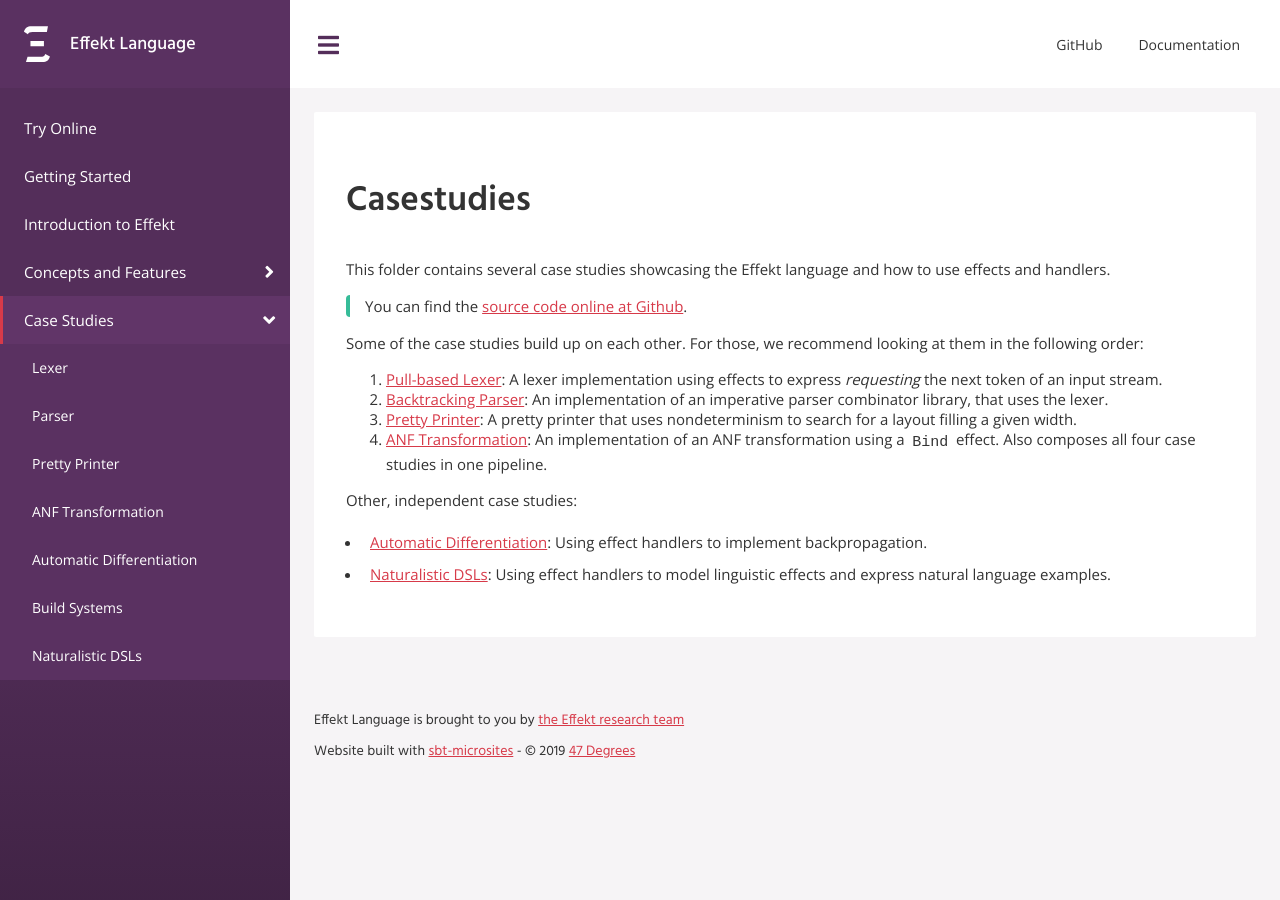
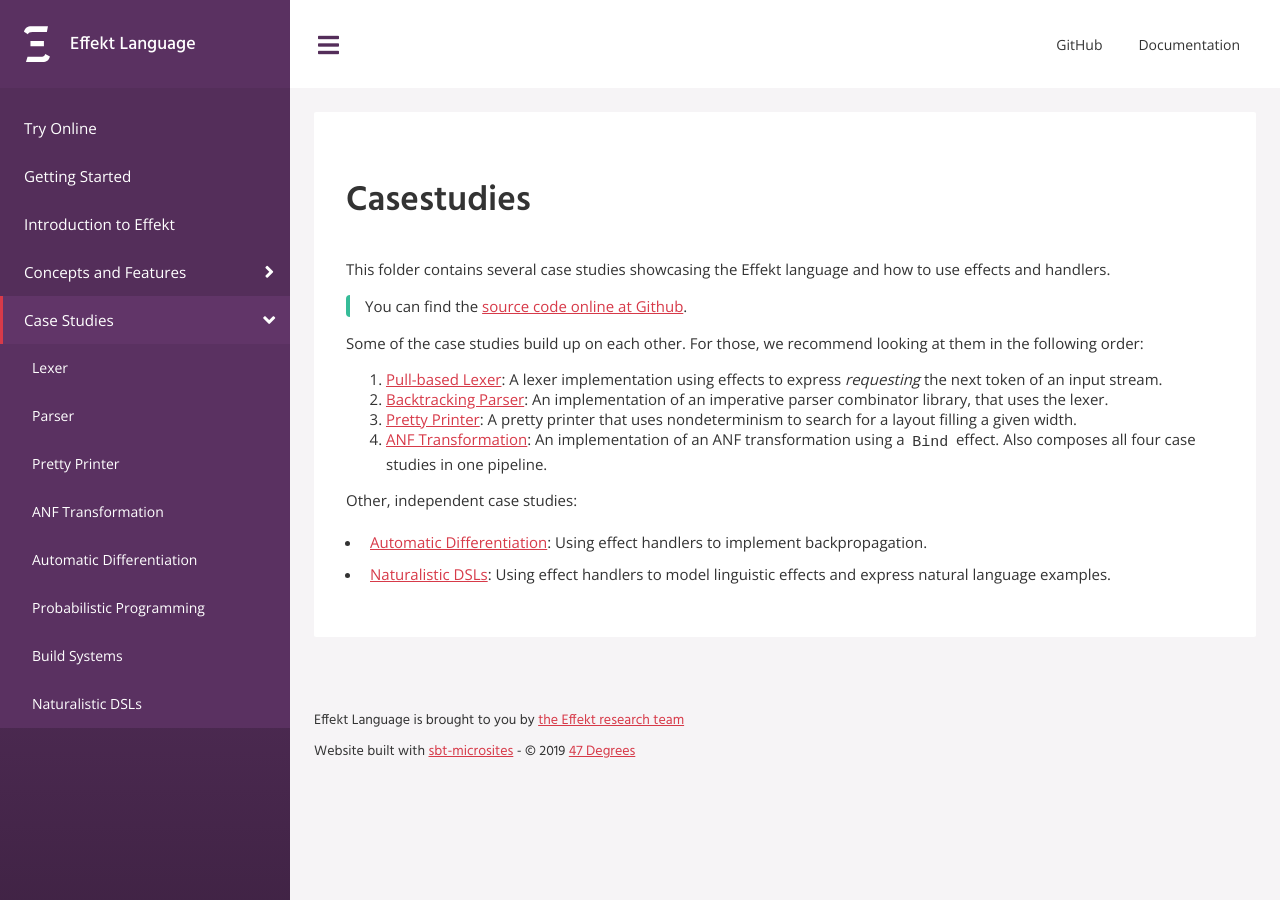
Before and after one commit to effekt-lang/effekt-website, a Jekyll site: the page built from docs/casestudies.md, in a window 1280 px wide. Built offline with Jekyll 4.4.1, drawn with Linux system fonts in a browser that asks for light colours.

Commit message:
Link SMC case study

```diff
--- a/_data/menu.yml
+++ b/_data/menu.yml
@@ -38,6 +38,8 @@
         url: docs/casestudies/anf
       - title: Automatic Differentiation
         url: docs/casestudies/ad
+      - title: Probabilistic Programming
+        url: docs/casestudies/smc
       - title: Build Systems
         url: docs/casestudies/buildsystem
       - title: Naturalistic DSLs
```
